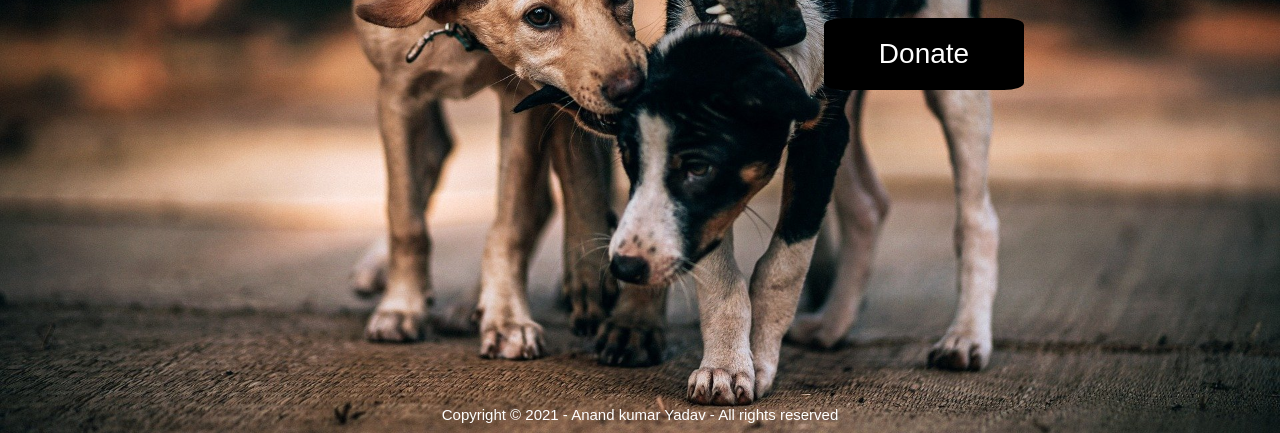
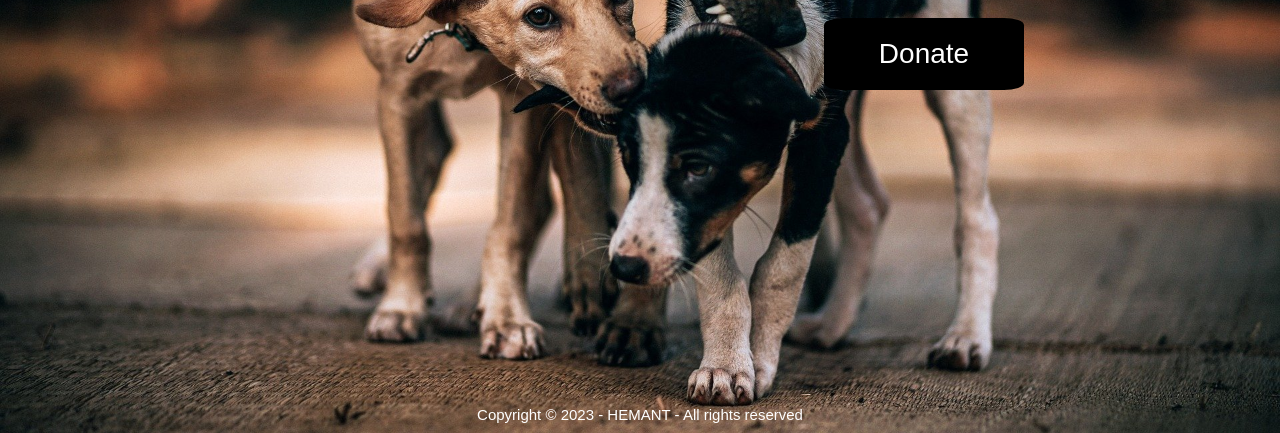
Before and after one commit to ihemantroy/payment, a plain HTML site: page index.html in a window 1280 px wide. Shown: the part 367-800 px from the top of the page. Drawn offline with Linux system fonts and the light colour scheme.

Commit message:
Update index.html

```diff
--- a/index.html
+++ b/index.html
@@ -500,7 +500,7 @@ width: 100%;
 </section>
 
 <section class="page-footer">
-    <p class="footer-content">Copyright &copy 2021 - Anand kumar Yadav - All rights reserved</p>
+    <p class="footer-content">Copyright &copy 2023 - HEMANT - All rights reserved</p>
 </section>
 
 </body>
```
